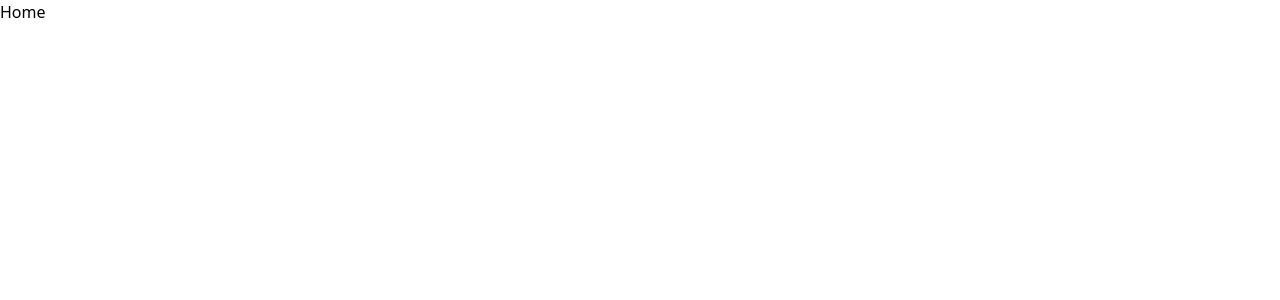
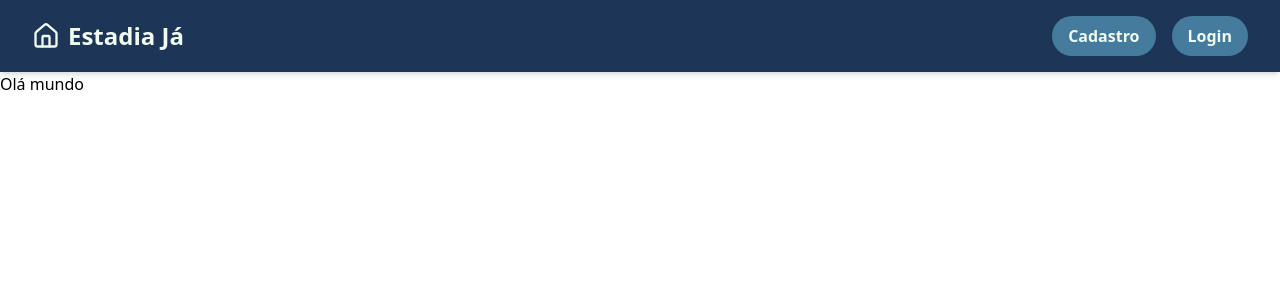
Before and after one commit to estadia-ja/Frontend-Estadia-ja, a React (Vite) app in the folder estadia-ja-frontend/: page / in a window 1280 px wide. Shown: the top 300 px of the page. Built offline with nearby package versions, Linux system fonts and the light colour scheme.

Commit message:
feat: adiciona header.

```diff
--- /dev/null
+++ b/estadia-ja-frontend/src/components/Header.tsx
@@ -0,0 +1,141 @@
+import React, { useState, useEffect } from "react";
+import { Link, useNavigate } from "react-router-dom";
+import { Home, Heart, UserRound, Menu, X } from "lucide-react";
+
+export function Header() {
+    const [isLoggedIn, setIsLoggedIn] = useState(false);
+    const [isMenuOpen, setIsMenuOpen] = useState(false);
+    const navigate = useNavigate();
+
+    useEffect(() => {
+        const token = localStorage.getItem("authToken");
+        setIsLoggedIn(!!token);
+
+        const handleStorageChange = () => {
+            const token = localStorage.getItem("authToken");
+            setIsLoggedIn(!!token);
+        };
+
+        window.addEventListener("storage", handleStorageChange);
+
+        return () => {
+            window.removeEventListener("storage", handleStorageChange);
+        };
+    }, []);
+
+    const handleLogout = () => {
+        localStorage.removeItem("authToken");
+        setIsLoggedIn(false);
+        setIsMenuOpen(false);
+        navigate("/");
+    };
+
+    const closeMenu = () => {
+        setIsMenuOpen(false);
+    };
+
+    return (
+        <header className="w-full bg-[#1D3557] text-white p-4 shadow-md sticky top-0 z-50 relative">
+
+            <nav className="container mx-auto flex justify-between items-center px-4">
+
+                <Link to="/" className="flex items-center gap-2" onClick={closeMenu}>
+                    <Home className="w-7 h-7 text-[#F1FAEE]" />
+                    <span className="text-2xl font-bold text-[#F1FAEE]">Estadia Já</span>
+                </Link>
+
+                <div className="flex items-center gap-4">
+
+                    <div className="hidden md:flex items-center gap-4">
+                        {isLoggedIn ? (
+                        <>
+                            <Link
+                                to="/favoritos"
+                                className="flex items-center gap-2 bg-[#457B9D] text-[#F1FAEE] px-4 py-2 rounded-full font-semibold hover:bg-opacity-90 transition-colors"
+                            >
+                                <Heart className="w-5 h-5" />
+                                <span>Favoritos</span>
+                            </Link>
+                            <button
+                                onClick={handleLogout}
+                                title="Sair"
+                                className="bg-[#457B9D] text-[#F1FAEE] p-2 rounded-full hover:bg-opacity-90 transition-colors"
+                            >
+                                <UserRound className="w-6 h-6" />
+                            </button>
+                        </>
+                        ) : (
+                        <>
+                            <Link
+                                to="/cadastro"
+                                className="bg-[#457B9D] text-[#F1FAEE] px-4 py-2 rounded-full font-semibold hover:bg-opacity-90 transition-colors"
+                            >
+                                Cadastro
+                            </Link>
+                            <Link
+                                to="/login"
+                                className="bg-[#457B9D] text-[#F1FAEE] px-4 py-2 rounded-full font-semibold hover:bg-opacity-90 transition-colors"
+                            >
+                                Login
+                            </Link>
+                        </>
+                        )}
+                    </div>
+
+                    <button
+                        onClick={() => setIsMenuOpen(!isMenuOpen)}
+                        className="md:hidden p-2 rounded-lg hover:bg-[#457B9D] transition-colors"
+                        aria-label="Abrir menu"
+                    >
+                        {isMenuOpen ? (
+                            <X className="w-6 h-6" />
+                        ) : (
+                            <Menu className="w-6 h-6" />
+                        )}
+                    </button>
+                </div>
+            </nav>
+
+            {isMenuOpen && (
+                <div className="md:hidden absolute top-full left-0 right-0 bg-[#1D3557] shadow-lg p-6">
+                    <div className="container mx-auto flex flex-col items-center gap-4">
+                        {isLoggedIn ? (
+                        <>
+                            <Link
+                                to="/favoritos"
+                                onClick={closeMenu}
+                                className="w-full text-center bg-[#457B9D] text-[#F1FAEE] px-4 py-3 rounded-full font-semibold hover:bg-opacity-90 transition-colors"
+                            >
+                                Favoritos
+                            </Link>
+                            <button
+                                onClick={handleLogout}
+                                className="w-full text-center bg-[#457B9D] text-[#F1FAEE] px-4 py-3 rounded-full font-semibold hover:bg-opacity-90 transition-colors"
+                            >
+                                Sair
+                            </button>
+                        </>
+                        ) : (
+                        <>
+                            <Link
+                                to="/cadastro"
+                                onClick={closeMenu}
+                                className="w-full text-center bg-[#457B9D] text-[#F1FAEE] px-4 py-3 rounded-full font-semibold hover:bg-opacity-90 transition-colors"
+                            >
+                                Cadastro
+                            </Link>
+                            <Link
+                                to="/login"
+                                onClick={closeMenu}
+                                className="w-full text-center bg-[#457B9D] text-[#F1FAEE] px-4 py-3 rounded-full font-semibold hover:bg-opacity-90 transition-colors"
+                            >
+                                Login
+                            </Link>
+                        </>
+                        )}
+                    </div>
+                </div>
+            )}
+        </header>
+    );
+}
--- a/estadia-ja-frontend/src/pages/Home/Home.tsx
+++ b/estadia-ja-frontend/src/pages/Home/Home.tsx
@@ -1,7 +1,11 @@
 import React from "react";
+import { Header } from "../../components/Header";
 
 export function Home () {
     return (
-        <>Home</>
+        <>
+            <Header/>
+            <p>Olá  mundo</p>
+        </>
     );
 }
```
